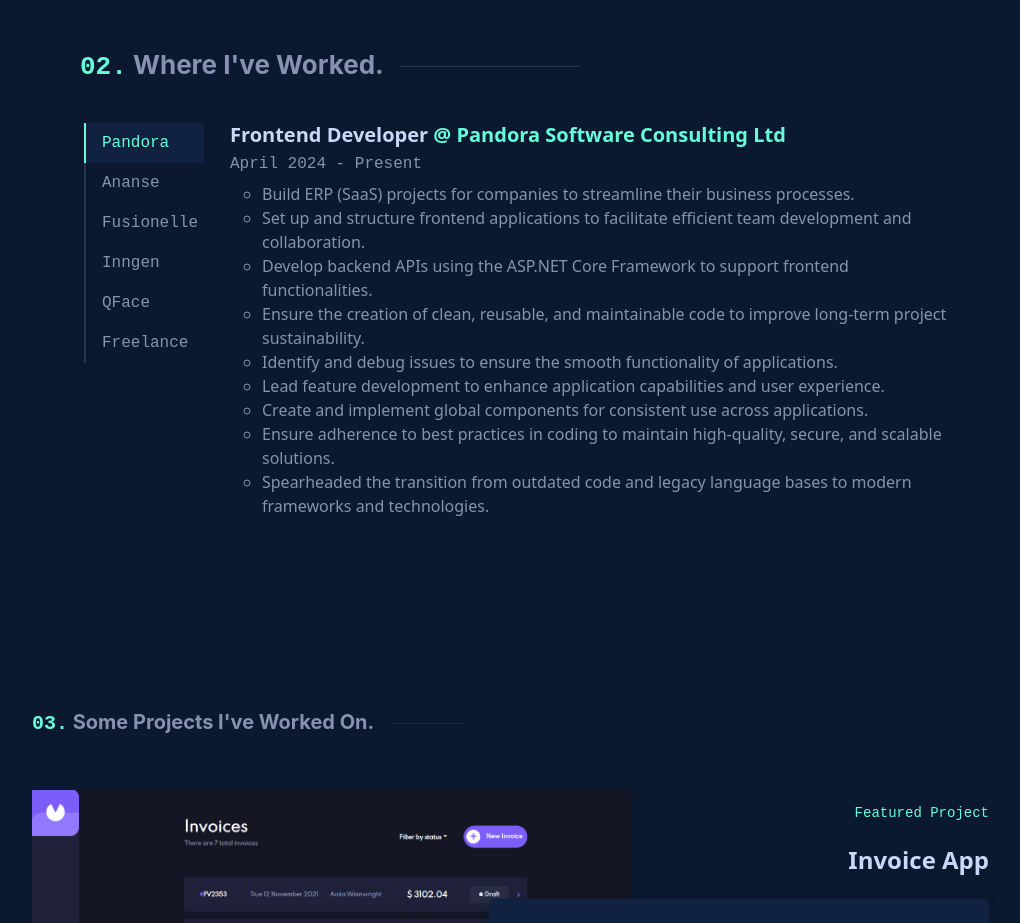
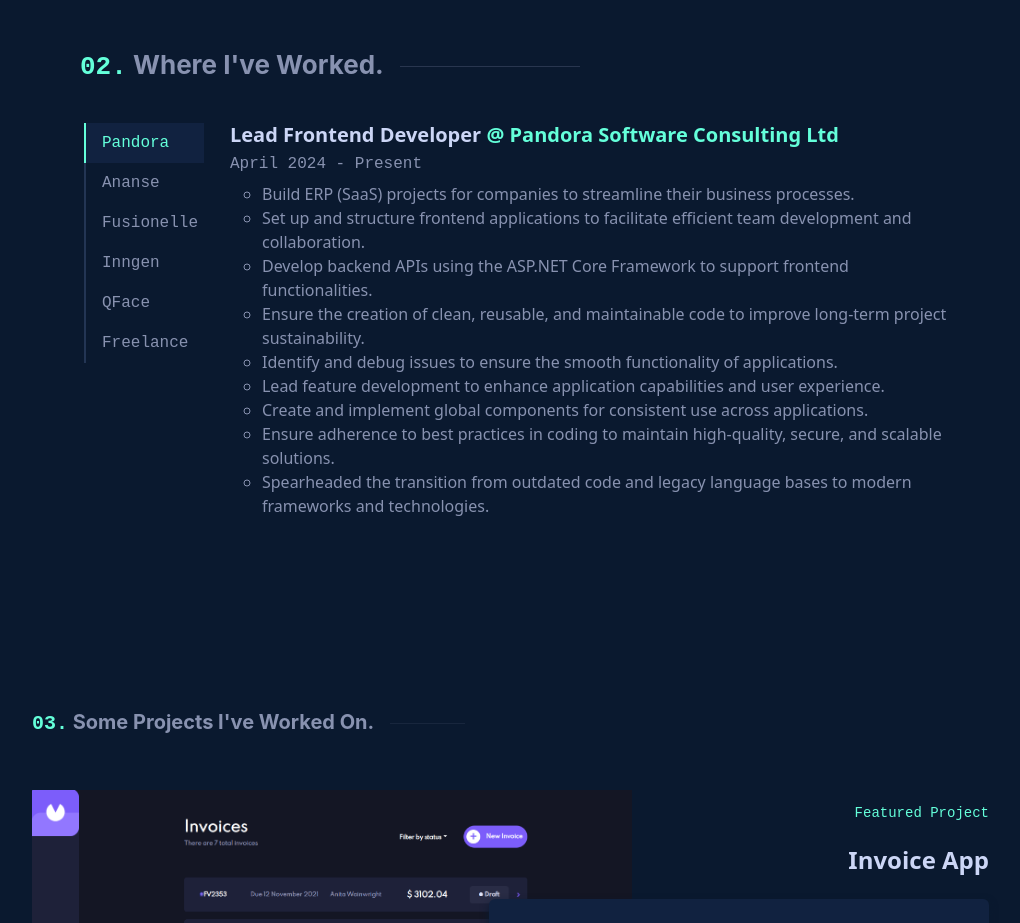
Before and after one commit to Airly12000/portfolio-site, a React (Create React App) app: page / in a window 1280 px wide. Shown: the part 1460-2383 px from the top of the page, without its empty margins (146-1166 px from the left). Built offline with nearby package versions, Linux system fonts and the light colour scheme.

Commit message:
Update constants.ts

```diff
--- a/src/sections/Experience/constants.ts
+++ b/src/sections/Experience/constants.ts
@@ -9,7 +9,7 @@
 
 export const ExperienceData = [
   {
-    role: "Frontend Developer",
+    role: "Lead Frontend Developer",
     company: "Pandora Software Consulting Ltd",
     duration: "April 2024 - Present",
     responsibilities: [
```
